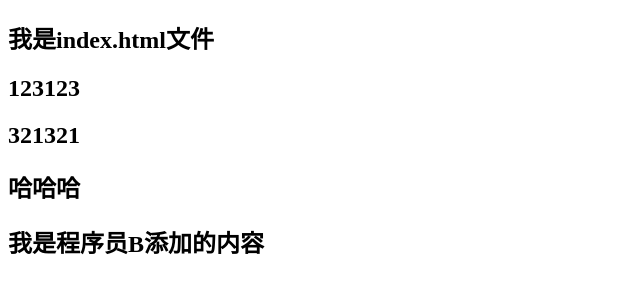
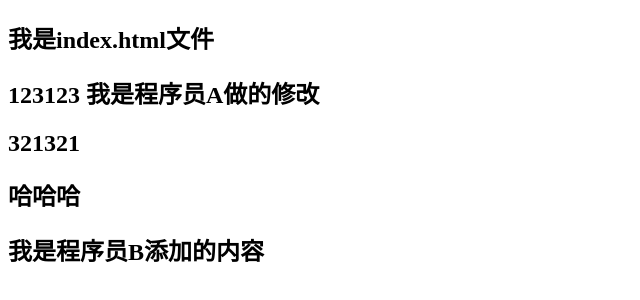
Before and after one commit to good-luck-pb/git-demo, a plain HTML site: page index.html in a window 1280 px wide. Shown: the whole page, without its empty margins (0-640 px from the left). Drawn offline with Linux system fonts and the light colour scheme.

Commit message:
测试冲突

```diff
--- a/index.html
+++ b/index.html
@@ -10,7 +10,7 @@
 
 <body>
     <h2>我是index.html文件</h2>
-    <h2>123123</h2>
+    <h2>123123 我是程序员A做的修改</h2>
     <h2>321321</h2>
     <h2>哈哈哈</h2>
     <h2>我是程序员B添加的内容</h2>
```
